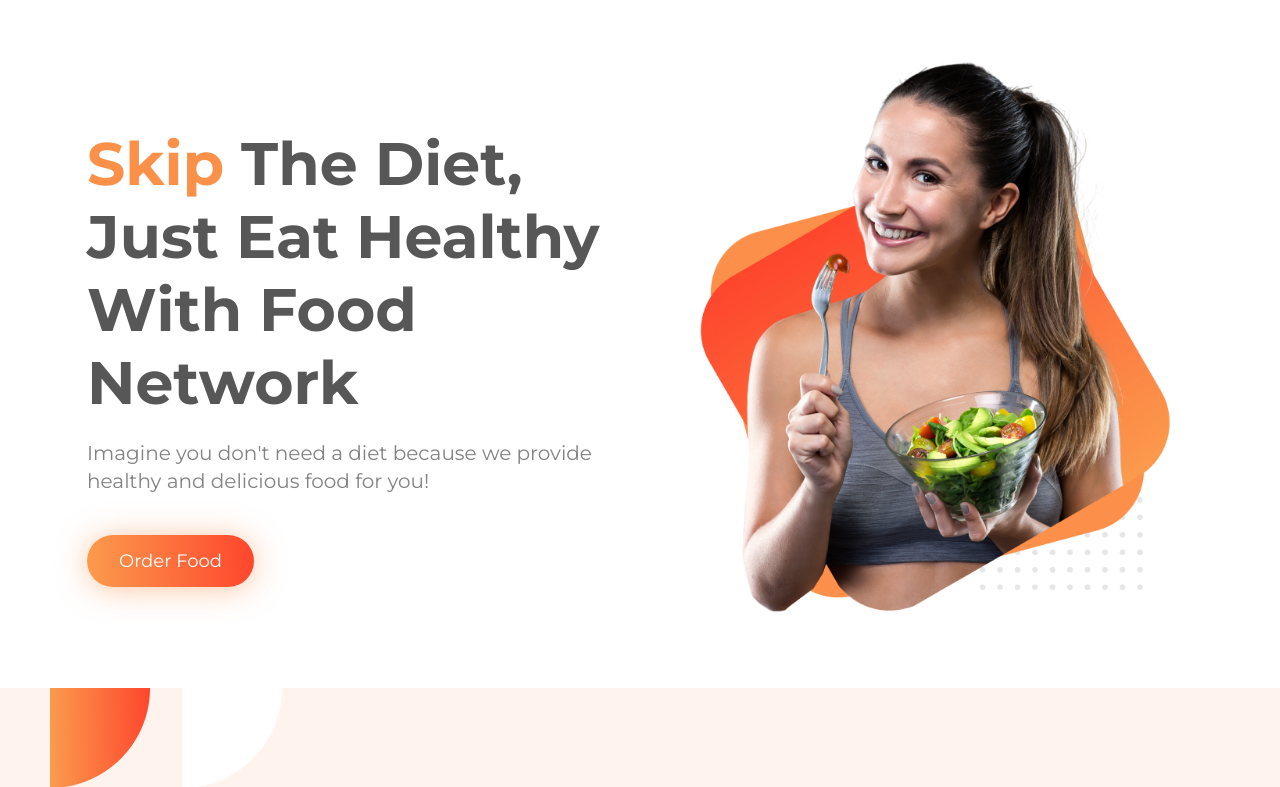
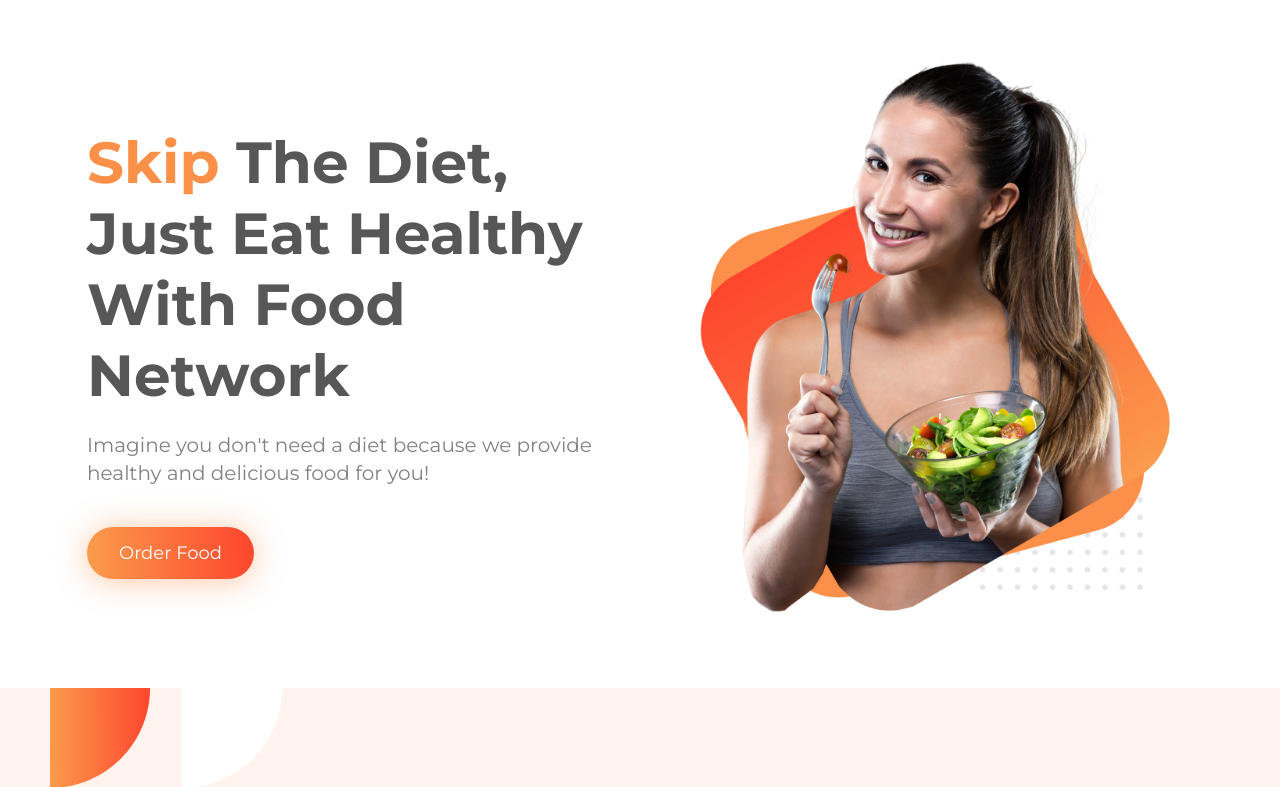
Before and after one commit to ShahinAhmed7/Food-Network-ProgrammingHero, a plain HTML site: page index.html in a window 1280 px wide. Shown: the top 787 px of the page. Drawn offline with Linux system fonts and the light colour scheme.

Commit message:
Fixed font size

```diff
--- a/style.css
+++ b/style.css
@@ -32,7 +32,7 @@ section {
 }
 
 .single-item h1 {
-    font-size: 60px;
+    font-size: 58px;
     color: #575757;
     font-weight: 700;
 }
@@ -48,7 +48,7 @@ section {
 }
 
 .single-item h1 {
-    font-size: 60px;
+    font-size: 58px;
     color: #575757;
     font-weight: 700;
     margin-bottom: 20px;
```
